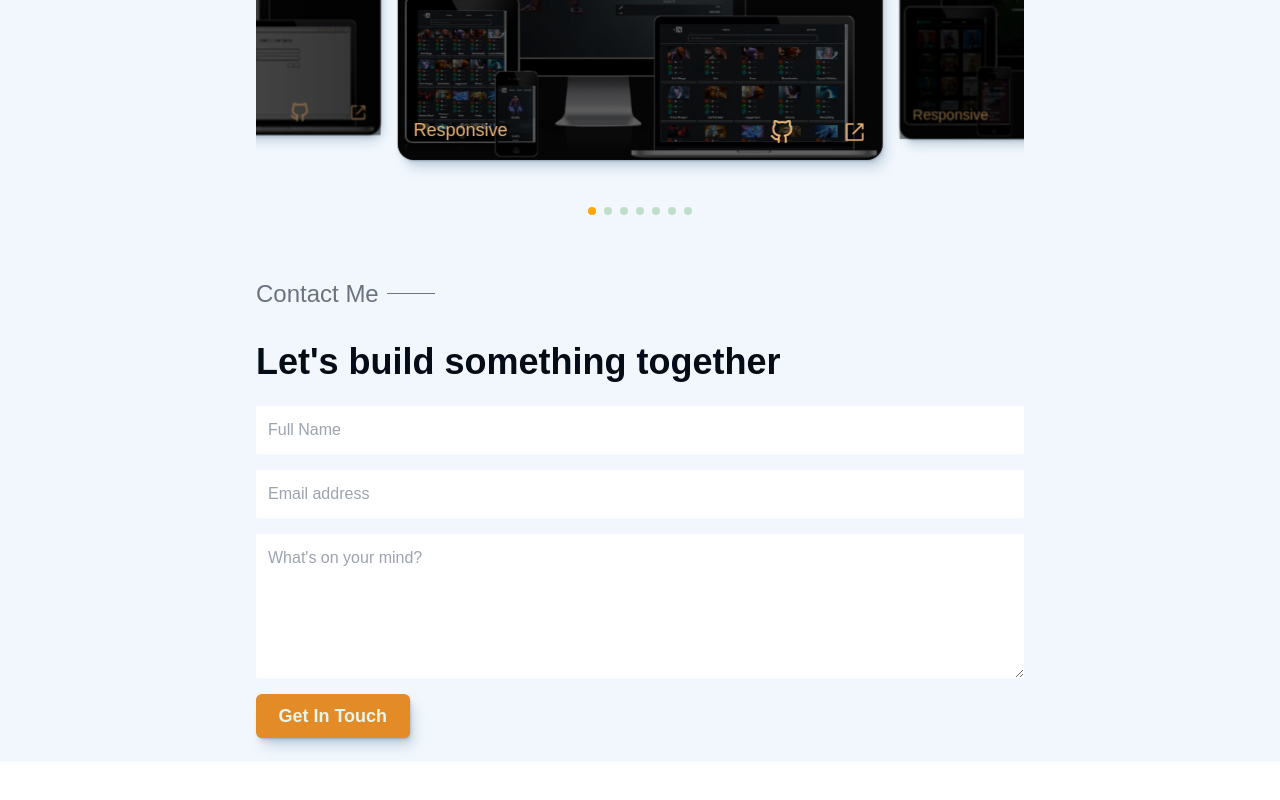
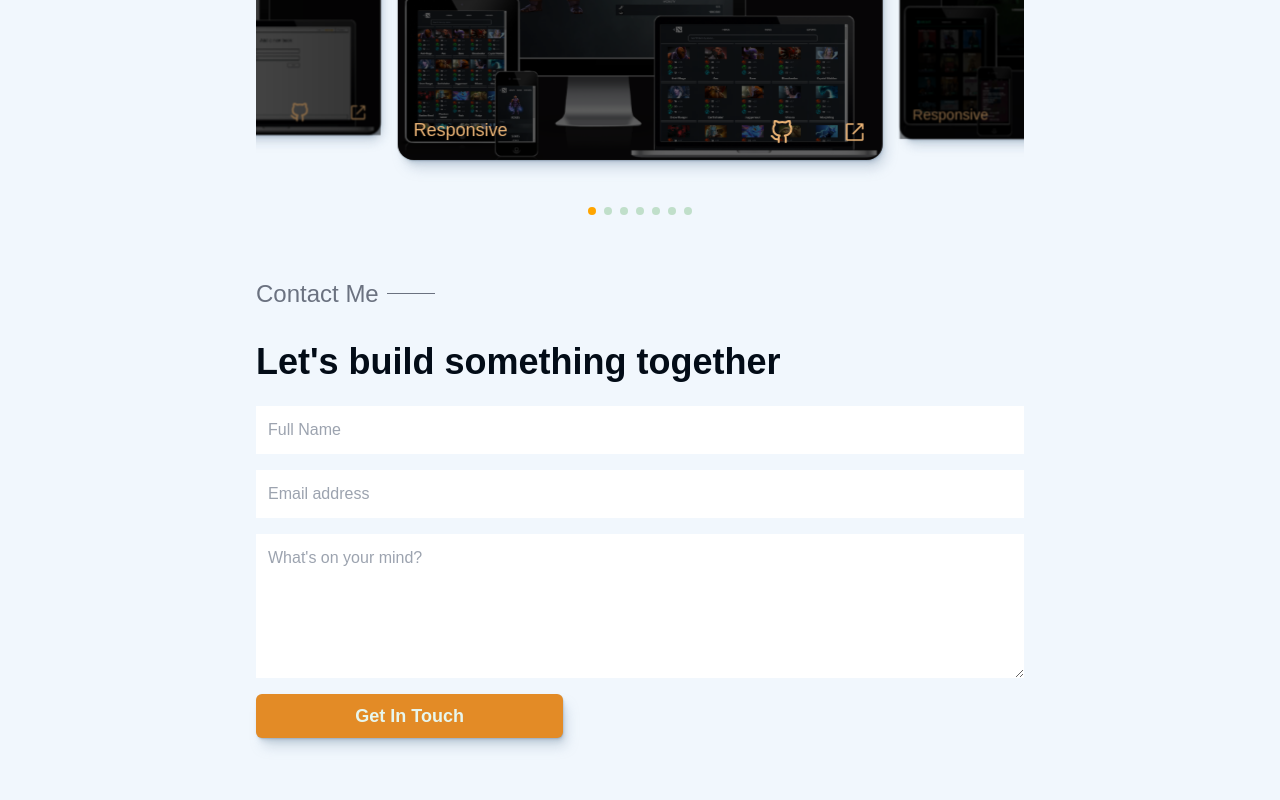
Before and after one commit to K0ppai/Koppai_Portfolio, a React (Vite) app: page / in a window 1280 px wide. Shown: the part 1497-2297 px from the top of the page. Before the commit the page ends 2259 px from the top, so only its background shows below. Built offline with nearby package versions, Linux system fonts and the light colour scheme; a web font is replaced by a local one.

Commit message:
Add padding bottom for contact section

```diff
--- a/src/components/Contact/Contact.jsx
+++ b/src/components/Contact/Contact.jsx
@@ -2,10 +2,7 @@ import PropTypes from 'prop-types';
 
 const Contact = ({ darkMode }) => {
   return (
-    <section
-      className="dark:text-secondary_pale_light md:px-[20vmax]"
-      id="contact"
-    >
+    <section className="px-[5vmin] pb-[12vh] dark:text-secondary_pale_light md:px-[20vmax]" id="contact">
       <div className="flex items-center py-8">
         <h1 className="text-2xl text-gray-500">Contact Me</h1>
         <div className="ml-2 h-[1px] w-[12vmin] bg-gray-500 md:w-[48px]" />
@@ -14,7 +11,7 @@ const Contact = ({ darkMode }) => {
       <form
         action="https://formspree.io/f/moqzrddp"
         method="post"
-        className="py-6 flex flex-col gap-y-4"
+        className="flex flex-col gap-y-4 py-6"
       >
         <input
           className="p-3 px-3 dark:bg-bg_card_pale_dark"
@@ -43,7 +40,7 @@ const Contact = ({ darkMode }) => {
           type="submit"
           className={`${
             darkMode ? 'shadow-drop-dark' : 'shadow-drop-light'
-          } rounded-md bg-primary_dark text-secondary_pale_light w-[20%] text-lg py-2 font-semibold dark:text-text_light`}
+          } w-[40%] rounded-md bg-primary_dark py-2 text-lg font-semibold text-secondary_pale_light dark:text-text_light`}
         >
           Get In Touch
         </button>
```
